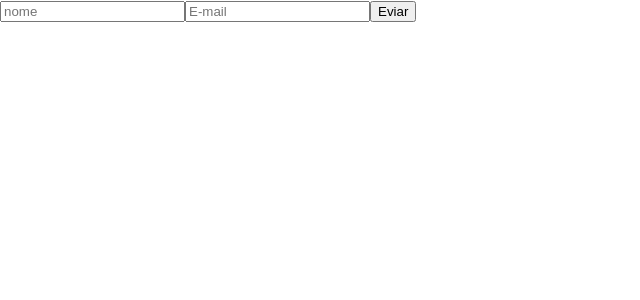
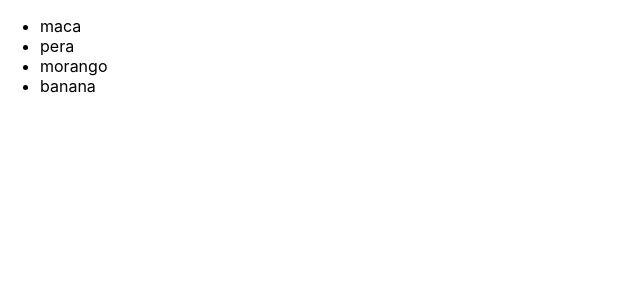
Before and after one commit to marianicacio/vacation-study, a React (Create React App) app in the folder meu-projeto/: page / in a window 1280 px wide. Shown: the top 300 px of the page, without its empty margins (0-640 px from the left). Built offline with nearby package versions, Linux system fonts and the light colour scheme.

Commit message:
feat: maps

```diff
--- a/meu-projeto/src/App.jsx
+++ b/meu-projeto/src/App.jsx
@@ -16,22 +16,33 @@ function App() {
 //           </div>
 //       )
 
-    const [nome, setNome] = useState("")
-    const [email, setEmail] = useState("")
+    // const [nome, setNome] = useState("")
+    // const [email, setEmail] = useState("")
 
-    function handleSubmit(e) {
-        e.preventDefault()
-        console.log("Nome: ", nome)
-        console.log("Email: ", email)
+    // function handleSubmit(e) {
+    //     e.preventDefault()
+    //     console.log("Nome: ", nome)
+    //     console.log("Email: ", email)
+    // }
+
+    // return (
+    //     <form onSubmit={handleSubmit}>
+    //         <input type="text" placeholder='nome' onChange={(e) => setNome(e.target.value)}/>
+    //         <input type="text" placeholder='E-mail' onChange={(e) => setEmail(e.target.value)}/>
+    //         <button type='submit'>Eviar</button>
+    //     </form>
+    // )
+    const frutas = ['maca', 'pera', 'morango', 'banana']
+
+        return (
+            <ul>
+                {frutas.map((frutas, index) => (
+                    <li key={index}>{frutas}</li>
+                ))}
+            </ul>
+        )
     }
 
-    return (
-        <form onSubmit={handleSubmit}>
-            <input type="text" placeholder='nome' onChange={(e) => setNome(e.target.value)}/>
-            <input type="text" placeholder='E-mail' onChange={(e) => setEmail(e.target.value)}/>
-            <button type='submit'>Eviar</button>
-        </form>
-    )
-}
+
 
 export default App;
```
